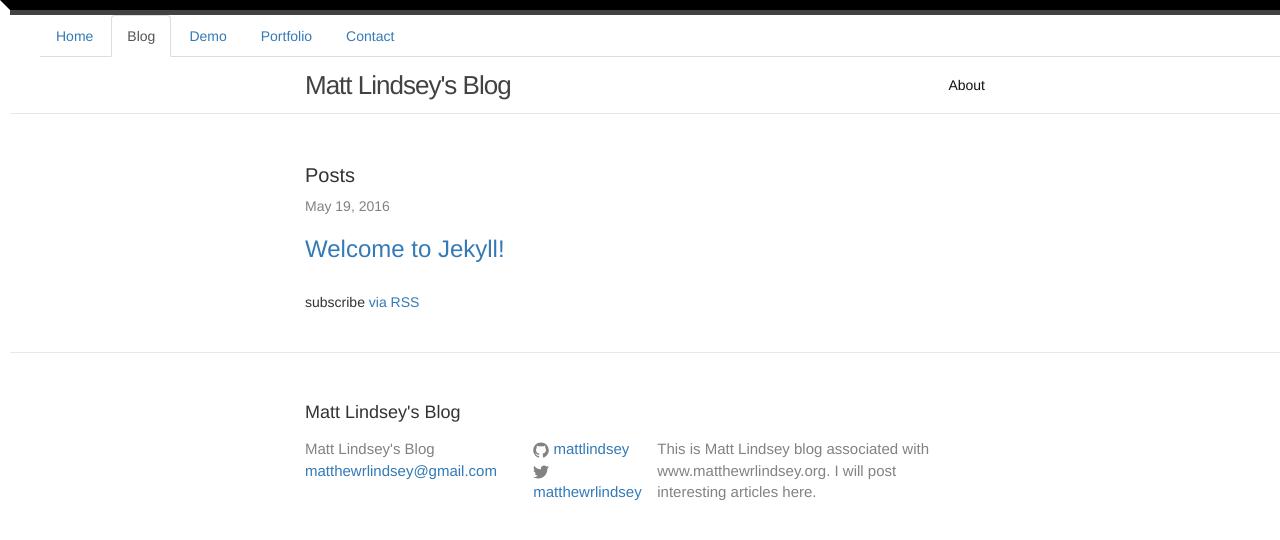
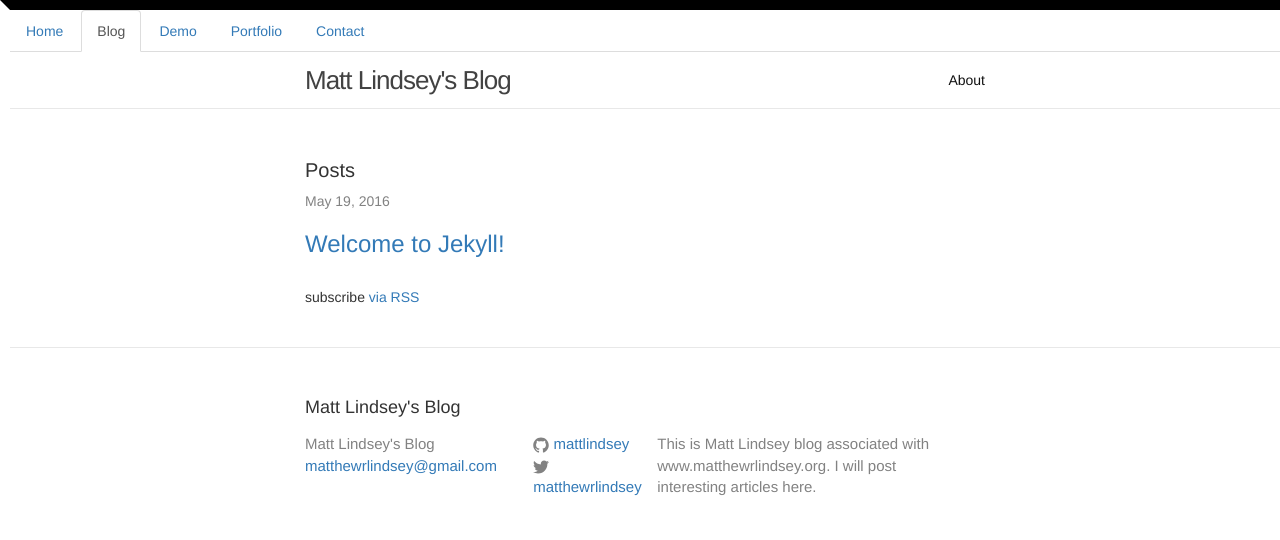
Before and after one commit to mattlindsey/mattlindsey.github.io, a Jekyll site: the page built from index.html, in a window 1280 px wide. Shown: the top 540 px of the page. Built offline with Jekyll 4.4.1, drawn with Linux system fonts in a browser that asks for light colours.

Commit message:
Fix main nav left border size

```diff
--- a/_sass/_base.scss
+++ b/_sass/_base.scss
@@ -212,3 +212,6 @@ body {
     border-top: solid 10px #000;
     border-left: solid 10px white;
 }
+.nav-tabs {
+    margin-left: 0px;
+}
--- a/_sass/_layout.scss
+++ b/_sass/_layout.scss
@@ -2,7 +2,7 @@
  * Site header
  */
 .site-header {
-    border-top: 5px solid $grey-color-dark;
+    /* border-top: 5px solid $grey-color-dark;  MRL, 2016 */
     border-bottom: 1px solid $grey-color-light;
     min-height: 56px;
 
```
Also changed, not shown: css/main.scss (line endings or trailing spaces).
